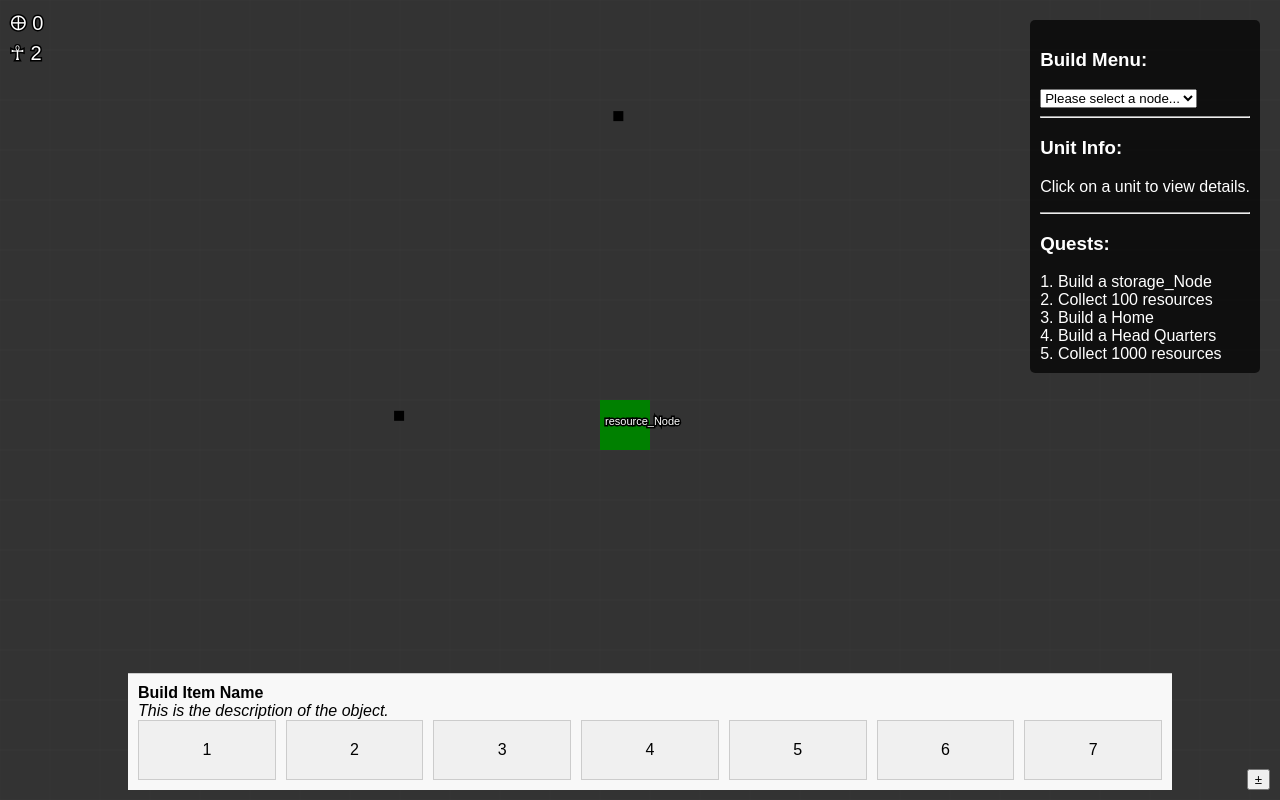
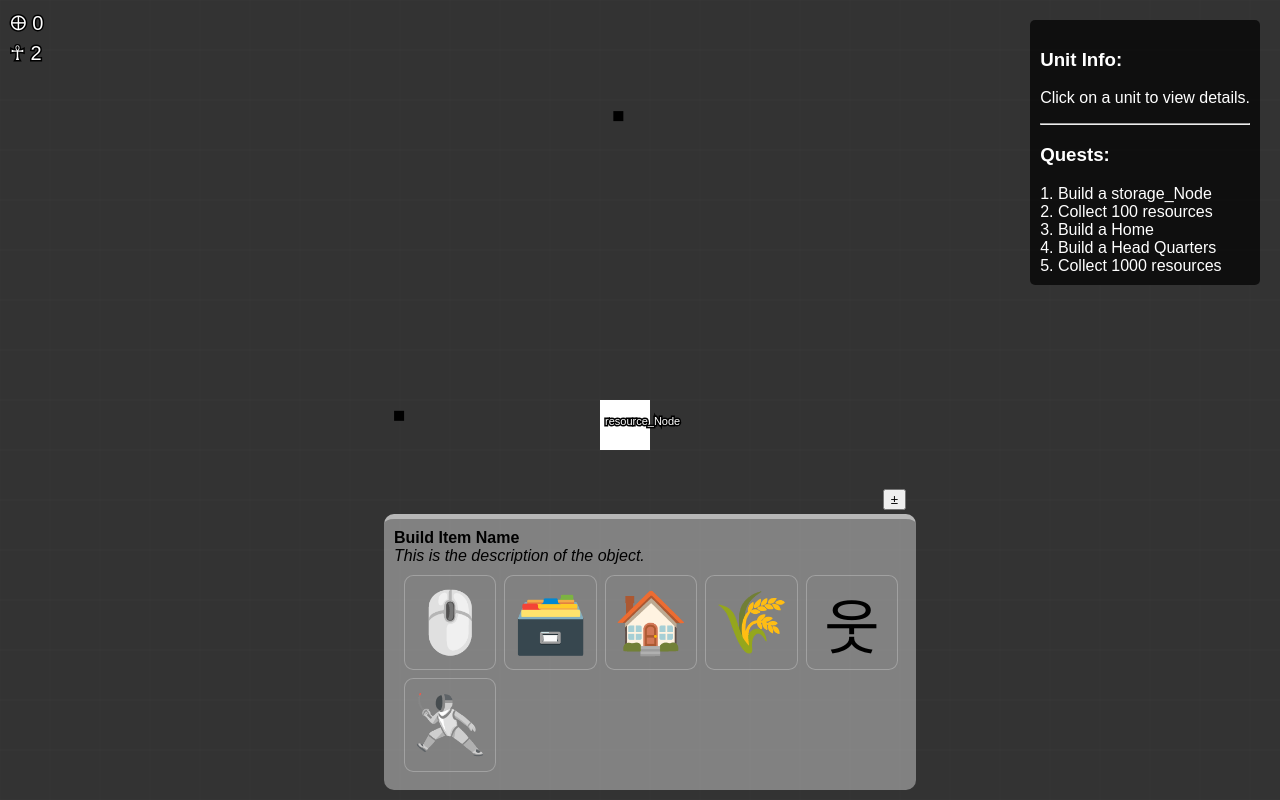
Before and after one commit to TildeAsterisk/Dynasty_Dispute, a plain HTML site: page index.html in a window 1280 px wide. Drawn offline with Linux system fonts and the light colour scheme.

Commit message:
- Updates to build menu. Cleaned it up with single symbols and buttons in gird layout. Setting up Agents to store type object instead of key string

```diff
--- a/index.html
+++ b/index.html
@@ -10,11 +10,6 @@
   <canvas id="gameCanvas"></canvas>
 
   <div id="menu">
-    <h3>Build Menu:</h3>
-    <select id="nodeSelector" onchange="onNodeSelect()">
-    </select>
-    <!--div class="grid" id="objectGrid"></div-->
-    <hr>
     <div id="unitInfoContainer">
       <div id="unitInfo"></div>
     </div>
@@ -25,19 +20,18 @@
     </div>
   </div>
 
-  <button class="toggle-button" onclick="togglePanel()">±</button>
   <div class="grid-panel" id="gridPanel">
+    <button class="toggle-button" onclick="togglePanel()">±</button>
     <div id="selectedBuildItemInfo">
       <p style="margin:0;"><b>Build Item Name</b><br><i>This is the description of the object.</i></p>
     </div>
     <div class="grid-container">
-        <div class="grid-item">1</div>
-        <div class="grid-item">2</div>
-        <div class="grid-item">3</div>
-        <div class="grid-item">4</div>
-        <div class="grid-item">5</div>
-        <div class="grid-item">6</div>
-        <div class="grid-item">7</div>
+        <div class="grid-item" data-value=""              >🖱️</div>
+        <div class="grid-item" data-value="storage_Node"  >🗃️</div>
+        <div class="grid-item" data-value="home"          >🏠</div>
+        <div class="grid-item" data-value="resource_Node" >🌾</div>
+        <div class="grid-item" data-value="generic_Agent" >웃</div>
+        <div class="grid-item" data-value="raider_Agent"  >🤺</div>
     </div>
   </div>
 
--- a/main.js
+++ b/main.js
@@ -140,10 +140,11 @@ class Node {
   }
 
   constructor(x, y, type) {
+    this.type = type; // If type object is given, inherit initial  from type object dict.
+
     this.id = type + gameState.spawnedUnitsCount;
     this.x = x;
     this.y = y;
-    this.type = type;
 
     this.maxCapacity = 100;
     this.currentCapacity = Node.types.resource_Node.key == type ? this.maxCapacity: 0;
@@ -189,7 +190,7 @@ class Node {
       screenY,
       GRID_SIZE * camera.scale,
       GRID_SIZE * camera.scale,
-      Node.types[this.type].colour
+      this.type.colour
     );
     drawText(
       this.type,
@@ -446,13 +447,13 @@ class Combat_State extends State {
 //#region Agent Class
 class Agent {
   static types = {
-    generic : {name: "Generic Agent",
+    generic_Agent : {name: "Generic Agent",
       description: "A general-purpose agent.",},
-    raider  : {name: "Raider",
+    raider_Agent  : {name: "Raider",
       description: "An aggressive agent.",}
   }
 
-  constructor(x, y, type = Agent.types.generic) {
+  constructor(x, y, type = Agent.types.generic_Agent) {
     this.id = "Agent" + gameState.spawnedUnitsCount;
     this.x = x;
     this.y = y;
@@ -864,19 +865,6 @@ function isCellOccupied(x, y) {
   });
 }
 
-function selectType(type) {
-
-  if (!Node.types[type]) {
-    gameState.selectedType = null;
-    //console.error(`Invalid type selected: ${type}`);
-    console.log(`Invalid node type selected: ${type}`);
-    return;
-  }
-
-  gameState.selectedType = type;
-  console.log(`Selected type: ${type}`);
-}
-
 function calculateStoredResources(){
   let storedResources = 0;
   gameState.nodes.forEach(node => {
@@ -891,51 +879,38 @@ function calculateTotalLiveAgents(){
   return gameState.agents.length;
 }
 
-function populateNodeSelector() { // TODO: UPDATE THIS TO GENERATE BUILD MENU BTNS
-  const nodeSelector = document.getElementById("nodeSelector");
+//#region BUILD MENU
+const buildTypes  = Node.types;
+buildTypes.generic_Agent = Agent.types.generic_Agent;
+buildTypes.raider_Agent = Agent.types.raider_Agent;
 
-  // Clear existing options
-  nodeSelector.innerHTML = "";
+function selectType(typeKey) {
 
-  // Add a default "Please select" option
-  const defaultOption = document.createElement("option");
-  defaultOption.value = null;
-  defaultOption.textContent = "Please select a node...";
-  nodeSelector.appendChild(defaultOption);
-
-  // Loop through Node types and add them as options
-  const buildTypes  = Node.types;
-  buildTypes.genericAgent = Agent.types.generic.key;
-  buildTypes.raider = Agent.types.raider.key;
-  for (const nodeType in buildTypes) {
-      const option = document.createElement("option");
-      option.value = nodeType;
-      option.textContent = nodeType.charAt(0).toUpperCase() + nodeType.slice(1); // Capitalize the first letter
-      nodeSelector.appendChild(option);
+  if (buildTypes[typeKey]) {
+    gameState.selectedType = buildTypes[typeKey];
+    console.log(`Selected type: ${typeKey}`);
+  }
+  else{
+    gameState.selectedType = null;
+    //console.error(`Invalid type selected: ${type}`);
+    console.log(`Invalid node type selected: ${typeKey}`);
+    return;
   }
 }
 
-// Event handler when a node is selected from the dropdown
-function onNodeSelect() {
-  const nodeSelector = document.getElementById("nodeSelector");
-  const selectedType = nodeSelector.value;
+// Display details of selected object
+function displayDetails(buildTypeKey) {
+  // get build type from list
+  buildType = buildTypes[buildTypeKey];
+  if(!buildType){return;}
 
-  if (selectedType) {
-      selectType(selectedType);
-  }
-}
-
-
-// Display details of selected object
-function displayDetails(object) {
   const details = document.getElementById("selectedBuildItemInfo");
   if(details){
-    details.innerHTML = `<p style="margin:0;"><b>${object.name}</b><br><i>${object.description}</i></p>`;
+    details.innerHTML = `<p style="margin:0;"><b>${buildType.name}</b><br><i>${buildType.description}</i></p>`;
   }
 
 }
 
-// BUILD MENU
 function togglePanel() {
   const panel = document.getElementById('gridPanel');
   panel.classList.toggle('hidden');
@@ -946,9 +921,9 @@ document.querySelectorAll('.grid-item').forEach(item => {
       document.querySelectorAll('.grid-item').forEach(i => i.classList.remove('selected'));
       item.classList.add('selected');
       // Find node type by name
-      displayDetails(Node.types.home);
+      displayDetails(item.dataset.value);
 
-      //gameLoop.selectType();
+      selectType(item.dataset.value);
   });
 });
 
@@ -1069,9 +1044,15 @@ canvas.addEventListener("click", (event) => {
       //alert("/!\\ Cannot place node: Cell is already occupied. /!\\");
       return;
     }
+
     // Add the selected unit to the game
+    // Spawn selected type depending on classType
+
+
+
     //let typeExists = Object.values(Agent.types).some(type => type.key === gameState.selectedType);
     let typeExists = Object.values(Agent.types).includes(gameState.selectedType);
+
     if(typeExists){
       addAgent(snappedX, snappedY, gameState.selectedType);
     }
@@ -1134,9 +1115,6 @@ function gameLoop() {
 
 //#region   Start Game
 
-// Call populateNodeSelector to fill the dropdown when the game starts
-populateNodeSelector();
-
 // Add initial setup for testing
 const centerX = canvas.width / 2;
 const centerY = canvas.height / 2;
@@ -1147,7 +1125,7 @@ const secondAgent = addAgent(centerX+100, centerY+100);
 
 // Add a resource node and a storage_Node nearby
 nodeCoords = getGridCoordinates(centerX, centerY);
-addNode(nodeCoords[0], nodeCoords[1], "resource_Node");
+addNode(nodeCoords[0], nodeCoords[1], Node.types.resource_Node.key);
 //nodeCoords = getGridCoordinates(centerX + 100, centerY);
 //addNode(nodeCoords[0], nodeCoords[1], "storage_Node");
 
--- a/style.css
+++ b/style.css
@@ -41,12 +41,13 @@ canvas {
     left: 50%;
     transform: translateX(-50%);
     bottom: 0px;
-    width:80%;
+    width:40%;  /* Width of Panel */
     margin-top: auto;
-    background-color: #f8f8f8;
-    border-top: 1px solid #ccc;
+    background-color: #f8f8f866;
+    border-top: 5px solid #ffffff6d;
     padding: 10px;
     margin: 10px;
+    border-radius: 10px;
 
     transition: transform 0.3s ease;
 }
@@ -55,15 +56,27 @@ canvas {
 }
 .grid-container {
     display: grid;
-    grid-template-columns: repeat(auto-fill, minmax(10vw, 1fr));
-    gap: 10px;
+    grid-template-columns: repeat(auto-fill, minmax(10vh, 1fr)); /* Each column will be 1% of the viewport height */
+    grid-template-rows: repeat(auto-fill, minmax(10vh, 1fr)); /* Each row will be 1% of the viewport height */
+    gap: 10px; /* Gap between the grid items */
+    /*justify-content: center;*/
+    padding: 10px;
+    text-align: center;
 }
+
 .grid-item {
-    background-color: #f0f0f0;
-    border: 1px solid #ccc;
-    padding: 20px;
-    text-align: center;
+    /*background-color: #f0f0f06a;*/
+    border: 1px solid #cccccc6d;
+    border-radius: 10%;
     cursor: pointer;
+    aspect-ratio: 1 / 1; /* This makes the grid items square */
+    height: 100%; /* This sets the height to 10% of the viewport height */
+    width : 100%;
+
+    display: flex;
+    align-items: center;
+    justify-content: center;
+    font-size: calc(10vh - 20px); /* Adjust the font size to fill the div */
 }
 .grid-item.selected {
     background-color: #a0d1ff;
@@ -79,7 +92,7 @@ canvas {
 }
 .toggle-button {
     position: fixed;
-    bottom: 10px;
+    top: -30px;
     right: 10px;
     z-index: 1000;
 }
```
